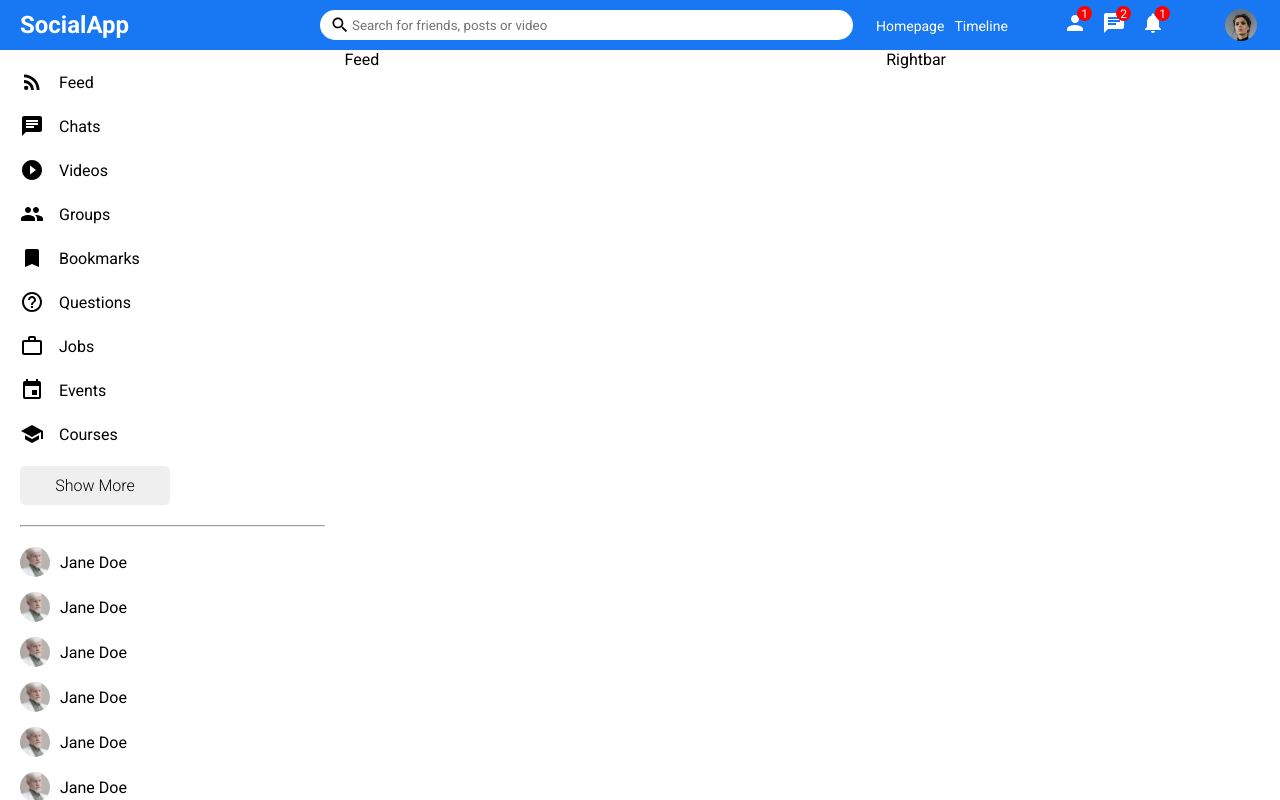
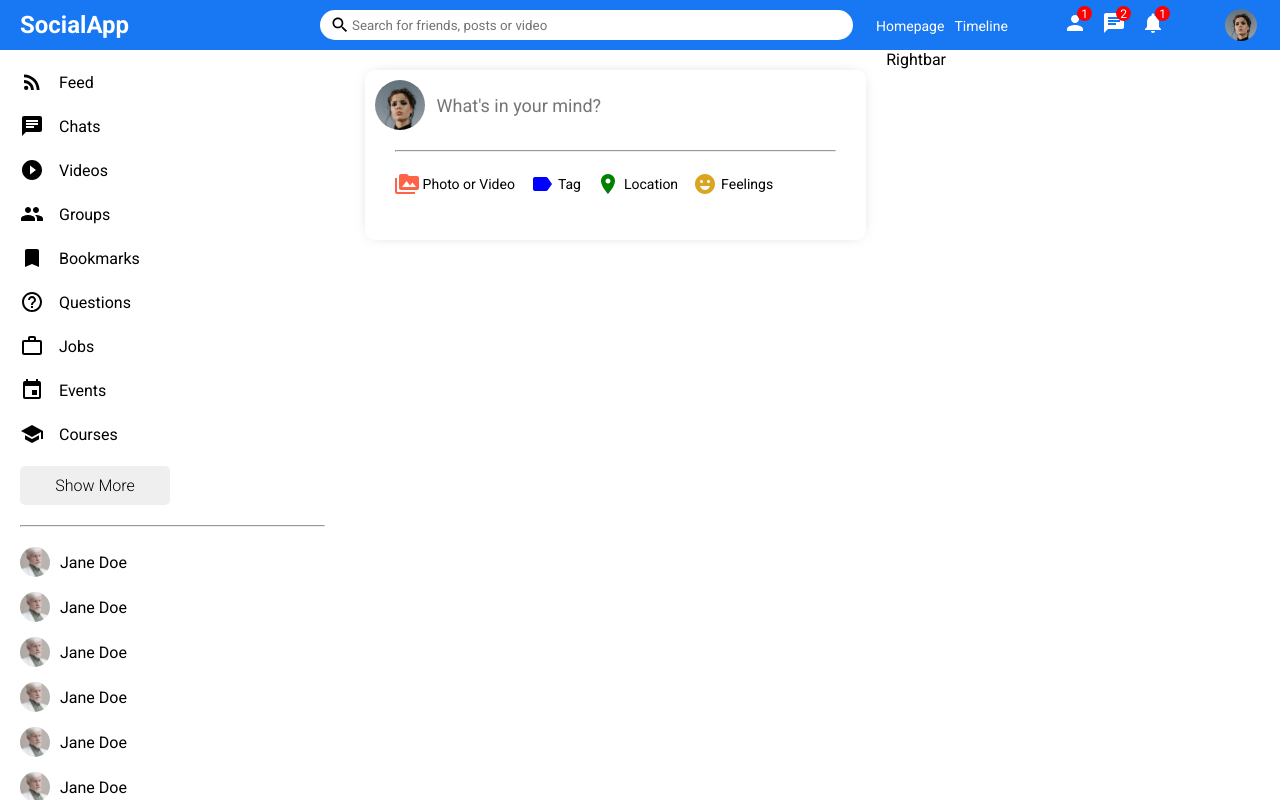
Before and after one commit to mladenovic-13/social-media-app, a React (Create React App) app: page / in a window 1280 px wide. Built offline with nearby package versions, Linux system fonts and the light colour scheme.

Commit message:
Share Component

```diff
--- a/src/components/feed/Feed.jsx
+++ b/src/components/feed/Feed.jsx
@@ -1,5 +1,12 @@
+import Share from "../share/Share";
 import "./feed.css";
 
 export default function Feed() {
-  return <div className="feed">Feed</div>;
+  return (
+    <div className="feed">
+      <div className="feedWrapper">
+        <Share />
+      </div>
+    </div>
+  );
 }
--- a/src/components/feed/feed.css
+++ b/src/components/feed/feed.css
@@ -1,3 +1,6 @@
 .feed {
   flex: 5.5;
 }
+.feedWrapper {
+  padding: 20px;
+}
--- /dev/null
+++ b/src/components/share/Share.jsx
@@ -0,0 +1,36 @@
+import "./share.css";
+import { PermMedia, Label, Room, EmojiEmotions } from "@mui/icons-material";
+
+export default function Share() {
+  return (
+    <div className="share">
+      <div className="shareWrapper">
+        <div className="shareTop">
+          <img src="/assets/person/1.jpeg" alt="" className="shareImg" />
+          <input placeholder="What's in your mind?" className="shareInput" />
+        </div>
+        <hr className="shareHr" />
+        <div className="shareBottom">
+          <div className="shareOptions">
+            <div className="shareOption">
+              <PermMedia htmlColor="tomato" className="shareIcon" />
+              <span className="shareOptionText">Photo or Video</span>
+            </div>
+            <div className="shareOption">
+              <Label htmlColor="blue" className="shareIcon" />
+              <span className="shareOptionText">Tag</span>
+            </div>
+            <div className="shareOption">
+              <Room htmlColor="green" className="shareIcon" />
+              <span className="shareOptionText">Location</span>
+            </div>
+            <div className="shareOption">
+              <EmojiEmotions htmlColor="goldenrod" className="shareIcon" />
+              <span className="shareOptionText">Feelings</span>
+            </div>
+          </div>
+        </div>
+      </div>
+    </div>
+  );
+}
--- /dev/null
+++ b/src/components/share/share.css
@@ -0,0 +1,55 @@
+.share {
+  width: 100%;
+  height: 170px;
+  border-radius: 10px;
+  -webkit-box-shadow: 0px 0px 16px -8px rgba(0, 0, 0, 0.37);
+  box-shadow: 0px 0px 16px -8px rgba(0, 0, 0, 0.37);
+}
+.shareWrapper {
+  padding: 10px;
+}
+.shareTop {
+  display: flex;
+  align-items: center;
+}
+.shareImg {
+  height: 50px;
+  width: 50px;
+  object-fit: cover;
+  border-radius: 50%;
+  margin-right: 10px;
+}
+.shareInput {
+  border: none;
+  width: 80%;
+  font-size: large;
+}
+.shareInput:focus {
+  outline: none;
+}
+.shareHr {
+  margin: 20px;
+}
+.shareBottom {
+  display: flex;
+  align-items: center;
+  justify-content: space-between;
+}
+.shareOptions {
+  display: flex;
+  margin-left: 20px;
+}
+.shareOption {
+  display: flex;
+  align-items: center;
+  margin-right: 15px;
+  cursor: pointer;
+}
+.shareIcon {
+  font-size: 18px;
+  margin-right: 4px;
+}
+.shareOptionText {
+  font-size: 14px;
+  font-weight: 400;
+}
```
